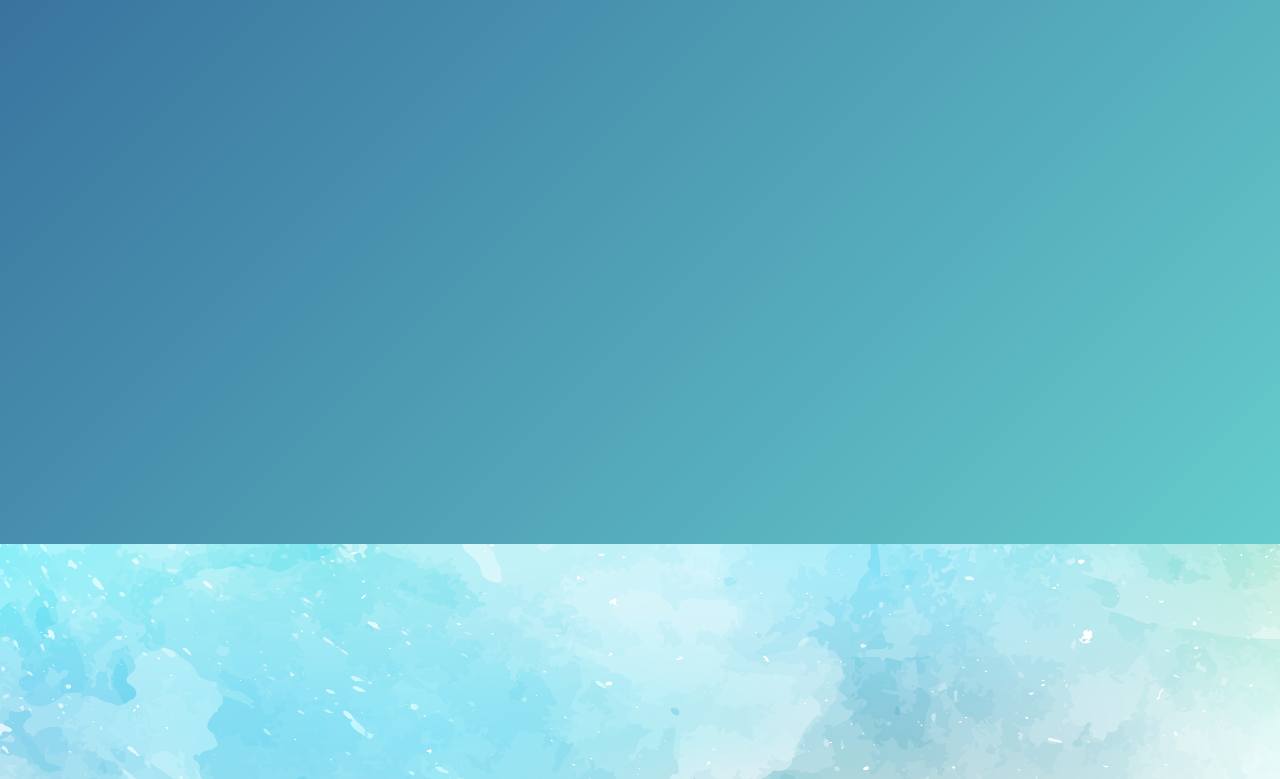
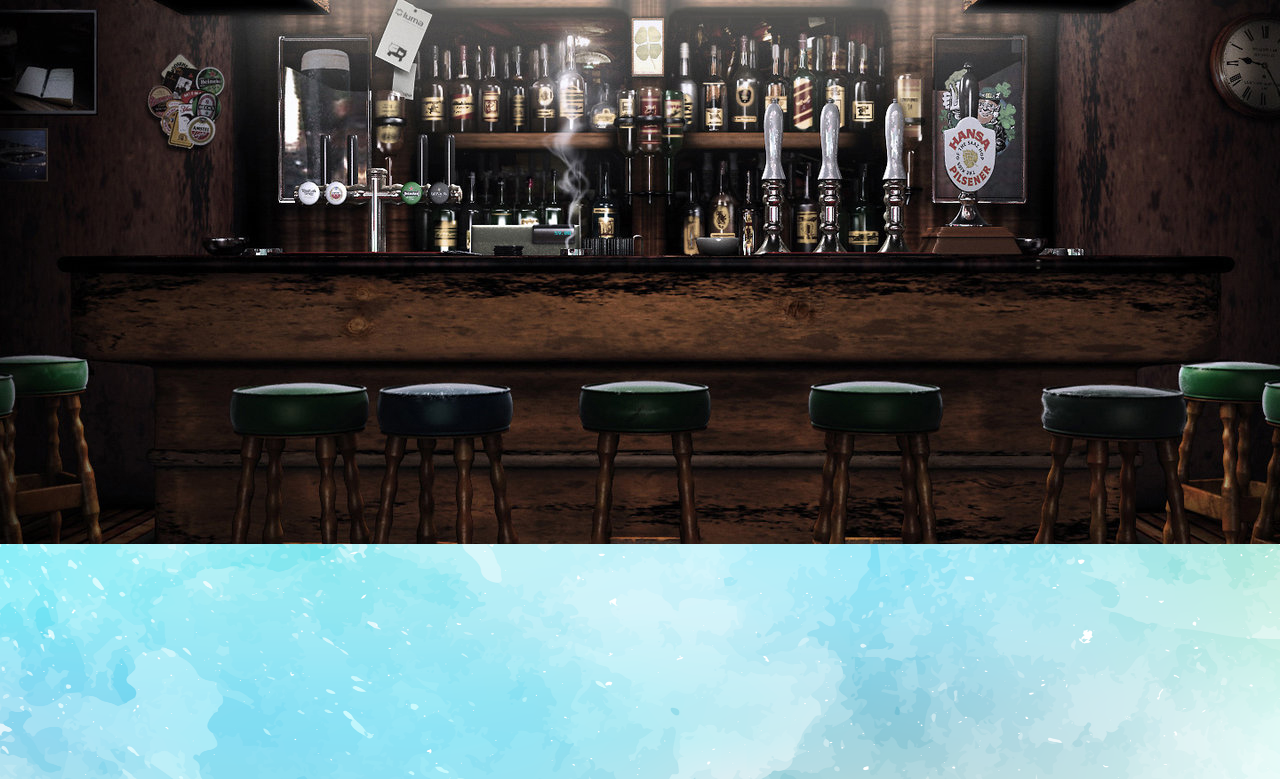
Before and after one commit to kuladeep93/brewwy2, a plain HTML site: page index.html in a window 1280 px wide. Shown: the part 256-1035 px from the top of the page. Drawn offline with Linux system fonts and the light colour scheme.

Commit message:
background image changes to bar section

```diff
--- a/assets/css/styles.css
+++ b/assets/css/styles.css
@@ -147,7 +147,7 @@ header .navbar-default.scrolled ul.navbar-nav {
 }
 /*header section*/
 .tp-banner-container{
-    background-image: url('../img/E4MYiw.jpg');
+    background-image: url('../img/background.jpg');
 }
 .scrollpoint {
   opacity: 0;
```
Also changed, not shown: assets/img/background.jpg (added).
